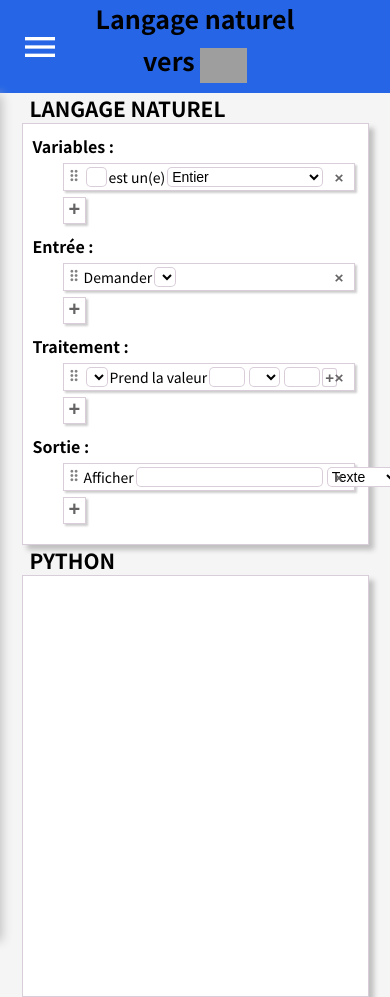
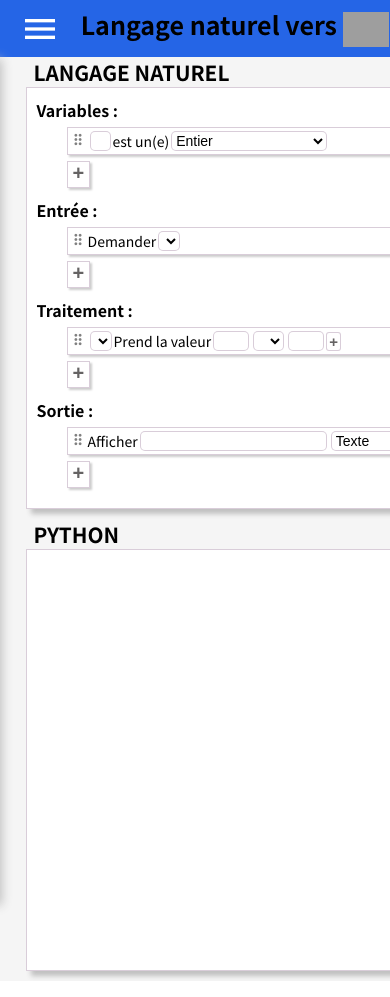
Before and after one commit to jupiter2653/langage-naturel-vers-python, a PHP site: page / in a window 390 px wide; the page is wider, and only the part inside the window is pictured. Run offline with PHP 8.4, Linux system fonts and the light colour scheme; lists and menus that the app fills with data are empty; some libraries are stand-ins or nearby versions; grey boxes are pictures that could not be loaded.

Commit message:
Mobile visual improving

```diff
--- a/index.html
+++ b/index.html
@@ -8,7 +8,7 @@
 	<link rel="stylesheet" href="codemirror-5.47.0/lib/codemirror.css">
 	<link href="https://fonts.googleapis.com/icon?family=Material+Icons"
       rel="stylesheet">
-    <meta name="viewport" content="width=400" />
+    <meta name="viewport" content="width=500" />
     <meta name="description" content="Outil traduisant le langage naturel utilsé en cours de mathématiques au lycée vers du Python">
     <meta name="keywords" content="Traducteur, Python, Langage Naturel, Algorithme, Outil, Générateur, Langage Nat, Traduction">
     <!--Search console google-->
--- a/style.css
+++ b/style.css
@@ -6,7 +6,7 @@ body, html{
 	background-color: whitesmoke;
 	padding: 0px;
 	margin: 0px;
-	min-width: 360px;
+	min-width: 470px;
 }
 #menu-openner{
 	position: absolute;
@@ -81,6 +81,7 @@ nav li a:hover{
 	box-shadow: 5px 5px 5px silver;
 	z-index: 2;
 	position: relative;
+	margin-bottom: 10px;
 }
 header{
 	background-color: #2565e6;
```
